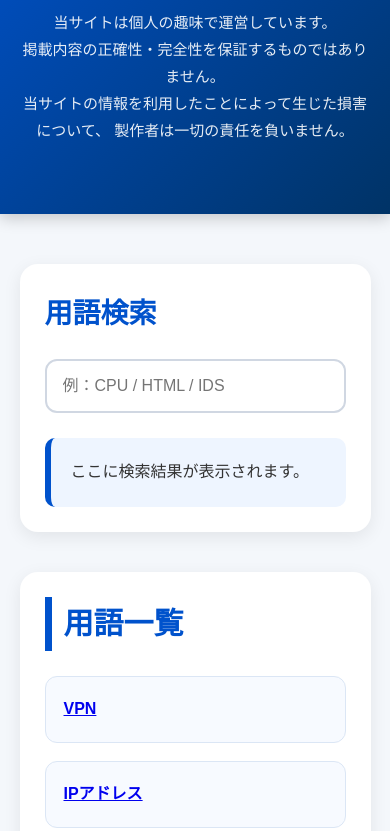
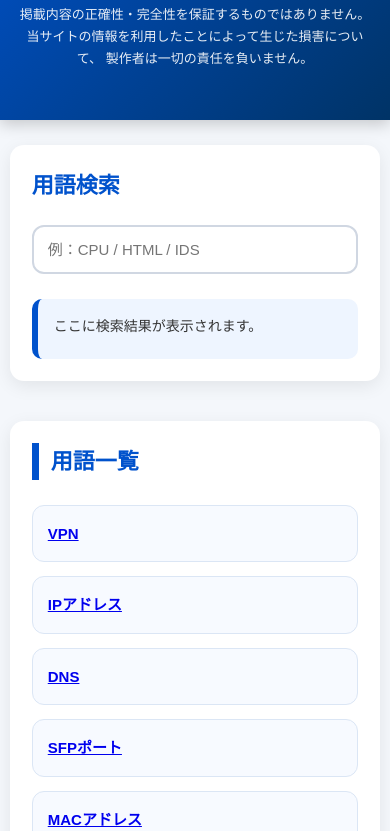
Before and after one commit to ookiiryu-dotcom/it-dict2, a website: page index.html in a window 390 px wide. Shown: the part 141-972 px from the top of the page. Drawn offline with Linux system fonts and the light colour scheme.

Commit message:
Update index.html
スマホで見やすいように変更。

```diff
--- a/index.html
+++ b/index.html
@@ -145,17 +145,66 @@
       font-size: 14px;
     }
 
-    /* ===== レスポンシブ ===== */
+    /* ===== スマホのみ最適化 ===== */
 
-    @media(max-width: 768px){
+    @media screen and (max-width: 768px){
+
+      body{
+        line-height: 1.7;
+      }
+
+      header{
+        padding: 50px 15px;
+      }
 
       header h1{
-        font-size: 36px;
+        font-size: 34px;
+        letter-spacing: 1px;
+      }
+
+      header p{
+        font-size: 13px;
+      }
+
+      .container{
+        width: 95%;
+        margin: 25px auto;
       }
 
       .search-box,
       .word-section{
-        padding: 25px;
+        padding: 22px;
+        border-radius: 14px;
+      }
+
+      .search-box h2,
+      .word-section h2{
+        font-size: 22px;
+      }
+
+      #searchBox{
+        font-size: 15px;
+        padding: 14px;
+      }
+
+      #result{
+        font-size: 14px;
+        padding: 16px;
+      }
+
+      #wordList{
+        grid-template-columns: 1fr;
+        gap: 14px;
+      }
+
+      #wordList li{
+        padding: 15px;
+        font-size: 15px;
+      }
+
+      footer{
+        font-size: 12px;
+        padding: 20px;
       }
 
     }
@@ -168,6 +217,7 @@
   <!-- ===== ヘッダー ===== -->
 
   <header>
+
     <h1>IT用語辞典</h1>
 
     <p>
@@ -176,6 +226,7 @@
       当サイトの情報を利用したことによって生じた損害について、
       製作者は一切の責任を負いません。
     </p>
+
   </header>
 
   <!-- ===== メインコンテンツ ===== -->
```
